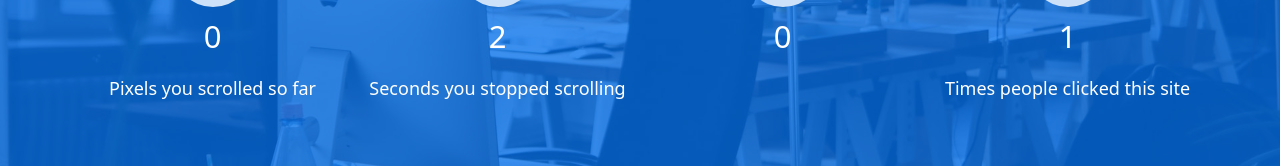
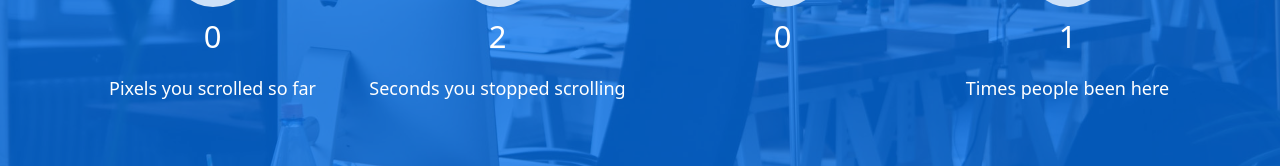
Before and after one commit to ytzortz/ytzortz.github.io, a plain HTML site: page index.html in a window 1280 px wide. Shown: the part 2340-2506 px from the top of the page. Drawn offline with Linux system fonts and the light colour scheme.

Commit message:
minor fixes

```diff
--- a/assets/js/myJavascript.js
+++ b/assets/js/myJavascript.js
@@ -18,7 +18,6 @@ pageCount++;
 
 document.getElementById('pageCount').textContent = pageCount;
 localStorage.setItem('pageCount', pageCount);
-
 
 window.addEventListener('scroll', function() {
     var scrollPosition = window.scrollY;
--- a/index.html
+++ b/index.html
@@ -223,7 +223,7 @@
               </div>
               <div class="counter-num">
                 <p id="pageCount" style="font-size: 31px;">0</p>
-                <span class="counter-text" style="font-size: 18px;">Times people clicked this site </span>
+                <span class="counter-text" style="font-size: 18px;">Times people been here </span>
               </div>
             </div>
           </div>
```
